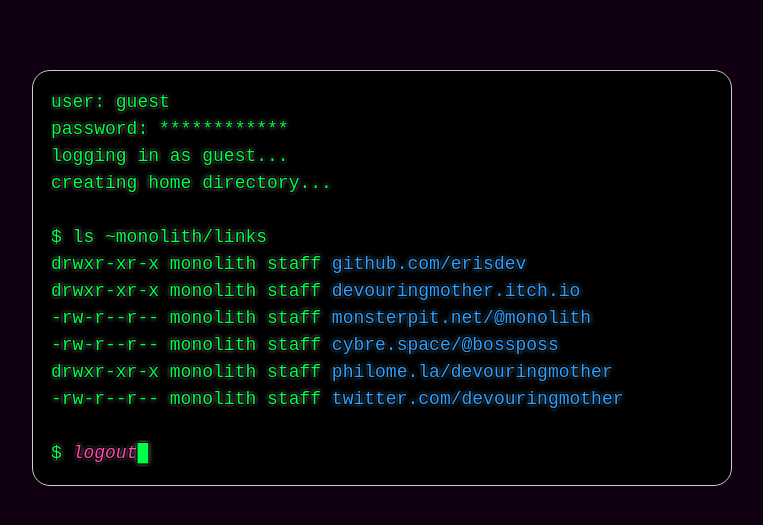
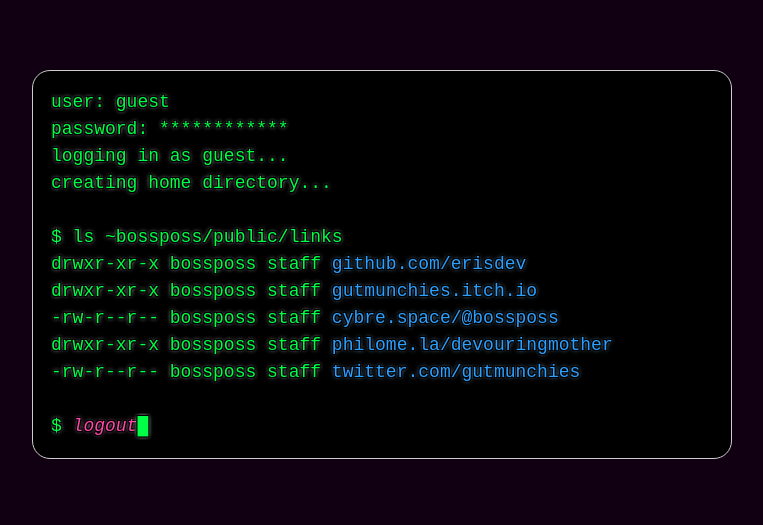
Before and after one commit to erisdev/erisdev.github.io, a Jekyll site: the page built from look/my-terminal.md, in a window 1280 px wide. Shown: the top 525 px of the page, without its empty margins (258-1021 px from the left). Built offline with Jekyll 4.4.1, drawn with Linux system fonts in a browser that asks for light colours; our own code applies the rules of GitHub Pages for plain Markdown files.

Commit message:
rebranding a bit again i guess

```diff
--- a/look/my-terminal.md
+++ b/look/my-terminal.md
@@ -6,13 +6,12 @@
 	<div class="line">logging in as guest...</div>
 	<div class="line">creating home directory...</div>
 	<div class="line"></div>
-	<div class="line">$ ls ~monolith/links</div>
-	<div class="line">drwxr-xr-x monolith staff <a rel="me" href="https://github.com/erisdev">github.com/erisdev</a></div>
-	<div class="line">drwxr-xr-x monolith staff <a rel="me" href="https://devouringmother.itch.io/">devouringmother.itch.io</a></div>
-	<div class="line">-rw-r--r-- monolith staff <a rel="me" href="https://monsterpit.net">monsterpit.net/@monolith</a></div>
-	<div class="line">-rw-r--r-- monolith staff <a rel="me" href="https://cybre.space/@bossposs">cybre.space/@bossposs</a></div>
-	<div class="line">drwxr-xr-x monolith staff <a rel="me" href="http://www.philome.la/devouringmother">philome.la/devouringmother</a></div>
-	<div class="line">-rw-r--r-- monolith staff <a rel="me" href="https://twitter.com/devouringmother">twitter.com/devouringmother</a></div>
+	<div class="line">$ ls ~bossposs/public/links</div>
+	<div class="line">drwxr-xr-x bossposs staff <a rel="me" href="https://github.com/erisdev">github.com/erisdev</a></div>
+	<div class="line">drwxr-xr-x bossposs staff <a rel="me" href="https://gutmunchies.itch.io/">gutmunchies.itch.io</a></div>
+	<div class="line">-rw-r--r-- bossposs staff <a rel="me" href="https://cybre.space/@bossposs">cybre.space/@bossposs</a></div>
+	<div class="line">drwxr-xr-x bossposs staff <a rel="me" href="http://www.philome.la/devouringmother">philome.la/devouringmother</a></div>
+	<div class="line">-rw-r--r-- bossposs staff <a rel="me" href="https://twitter.com/gutmunchies">twitter.com/gutmunchies</a></div>
 	<div class="line"></div>
 	<div class="line">$ <a href="/" class="passage-link">logout</a><span class="cursor"></span></div>
 </div>
```
Also changed, not shown: look/riley.md (+1 -1 lines), res/zed/index.html (+4 -4 lines).
